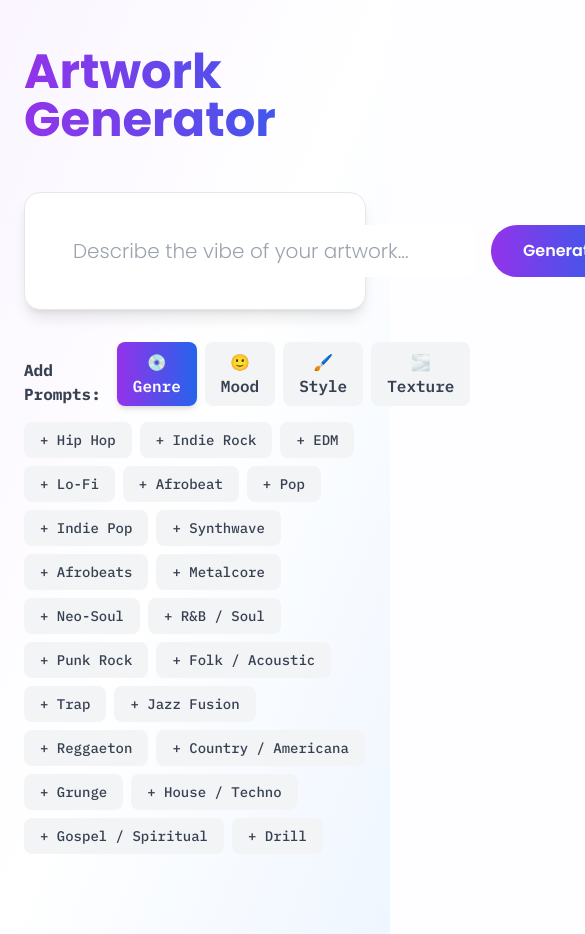
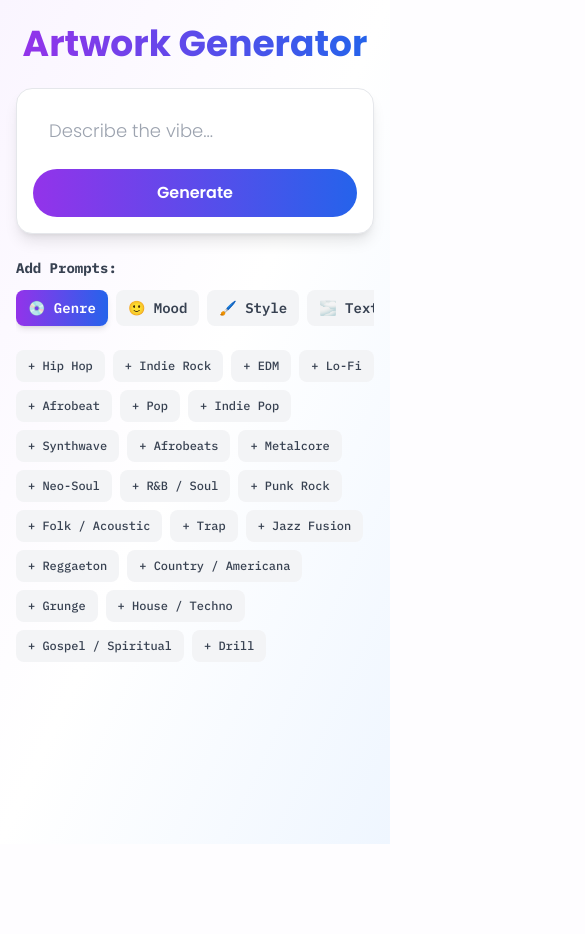
Before and after one commit to dittomusic-JK/ditto-artgen-starter, a Next.js app: page / in a window 390 px wide. Shown: the top 934 px of the page, 585 px wide, since content can reach past the window. After the commit the page ends 844 px from the top, so only its background shows below. Built offline with nearby package versions, Linux system fonts and the light colour scheme.

Commit message:
Update index.js

```diff
--- a/pages/index.js
+++ b/pages/index.js
@@ -160,9 +160,9 @@ export default function Home(){
         .animate-pulse-slow { animation: pulse-slow 2s ease-in-out infinite; }
       `}</style>
 
-      <main className="max-w-7xl mx-auto px-6 py-12">
-        <header className="flex items-center justify-between mb-12">
-          <h1 className="text-5xl font-bold bg-gradient-to-r from-purple-600 to-blue-600 bg-clip-text text-transparent" style={{fontFamily: 'Poppins'}}>
+      <main className="max-w-7xl mx-auto px-4 sm:px-6 py-6 sm:py-12">
+        <header className="flex flex-col sm:flex-row items-center sm:items-center justify-between mb-6 sm:mb-12 gap-4">
+          <h1 className="text-4xl sm:text-6xl font-bold bg-gradient-to-r from-purple-600 to-blue-600 bg-clip-text text-transparent text-center sm:text-left" style={{fontFamily: 'Poppins'}}>
             Artwork Generator
           </h1>
           {history.length > 0 && mode === 'gen' && (
@@ -174,18 +174,18 @@ export default function Home(){
 
         {mode==='gen' && (
           <>
-            <section className="bg-white rounded-2xl shadow-lg border border-gray-200 p-8 mb-8">
-              <div className="flex gap-4">
+            <section className="bg-white rounded-2xl shadow-lg border border-gray-200 p-4 sm:p-8 mb-6 sm:mb-8">
+              <div className="flex flex-col sm:flex-row gap-3 sm:gap-4">
                 <input
-                  className="flex-1 text-xl px-4 py-3 rounded-xl border-0 bg-white focus:outline-none focus:ring-0 transition-all"
+                  className="flex-1 text-lg sm:text-xl px-4 py-3 rounded-xl border-0 bg-white focus:outline-none focus:ring-0 transition-all"
                   style={{fontFamily: 'Poppins', fontWeight: 400, boxShadow: 'none'}}
-                  placeholder="Describe the vibe of your artwork..."
+                  placeholder="Describe the vibe..."
                   value={prompt}
                   onChange={e=>setPrompt(e.target.value)}
                   onKeyDown={e => e.key === 'Enter' && onGenerate()}
                 />
                 <button
-                  className="px-8 py-3 rounded-full bg-gradient-to-r from-purple-600 to-blue-600 text-white font-semibold hover:shadow-lg hover:scale-105 transition-all disabled:opacity-50 disabled:hover:scale-100"
+                  className="px-6 sm:px-8 py-3 rounded-full bg-gradient-to-r from-purple-600 to-blue-600 text-white font-semibold hover:shadow-lg hover:scale-105 transition-all disabled:opacity-50 disabled:hover:scale-100 sm:whitespace-nowrap"
                   style={{fontFamily: 'Poppins'}}
                   onClick={onGenerate}
                   disabled={isLoading}
@@ -195,9 +195,9 @@ export default function Home(){
               </div>
             </section>
 
-            <div className="flex items-end gap-4 mb-4">
-              <div className="font-bold text-gray-700" style={{fontFamily: 'IBM Plex Mono'}}>Add Prompts:</div>
-              <div className="flex gap-2">
+            <div className="flex flex-col sm:flex-row sm:items-end gap-3 sm:gap-4 mb-4">
+              <div className="font-bold text-gray-700 text-sm sm:text-base" style={{fontFamily: 'IBM Plex Mono'}}>Add Prompts:</div>
+              <div className="flex gap-2 overflow-x-auto pb-2 sm:pb-0">
                 {[
                   {key:'genre', label:'💿 Genre'},
                   {key:'mood', label:'🙂 Mood'},
@@ -206,7 +206,7 @@ export default function Home(){
                 ].map(t => (
                   <button
                     key={t.key}
-                    className={`px-4 py-2 rounded-lg font-semibold transition-all ${
+                    className={`px-3 sm:px-4 py-2 rounded-lg font-semibold transition-all whitespace-nowrap text-sm sm:text-base ${
                       activeTab===t.key
                         ? 'bg-gradient-to-r from-purple-600 to-blue-600 text-white shadow-md'
                         : 'bg-gray-100 text-gray-700 hover:bg-gray-200'
@@ -220,11 +220,11 @@ export default function Home(){
               </div>
             </div>
 
-            <div className="flex flex-wrap gap-2 mb-8">
+            <div className="flex flex-wrap gap-2 mb-6 sm:mb-8">
               {PROMPTS[activeTab].map(v => (
                 <button
                   key={v}
-                  className={`px-4 py-2 rounded-lg text-sm font-medium transition-all ${
+                  className={`px-3 sm:px-4 py-2 rounded-lg text-xs sm:text-sm font-medium transition-all ${
                     picks[activeTab].includes(v)
                       ? 'bg-gray-900 text-white shadow-md hover:scale-105'
                       : 'bg-gray-100 text-gray-700 hover:bg-gray-200'
@@ -246,8 +246,8 @@ export default function Home(){
 
             {!isLoading && images.length>0 && (
               <section>
-                <h3 className="text-xl font-semibold mb-4">Today</h3>
-                <div className="grid grid-cols-4 gap-6">
+                <h3 className="text-lg sm:text-xl font-semibold mb-4">Today</h3>
+                <div className="grid grid-cols-2 sm:grid-cols-4 gap-3 sm:gap-6">
                   {images.map((src,i)=>(
                     <div
                       key={i}
@@ -258,8 +258,8 @@ export default function Home(){
                       }}
                     >
                       <img src={src} className="w-full h-full object-cover" alt="" />
-                      <div className="absolute inset-0 bg-gradient-to-t from-black/60 to-transparent opacity-0 group-hover:opacity-100 transition-opacity flex items-end p-4">
-                        <span className="text-white font-medium text-sm">Click to edit</span>
+                      <div className="absolute inset-0 bg-gradient-to-t from-black/60 to-transparent opacity-0 group-hover:opacity-100 transition-opacity flex items-end p-3 sm:p-4">
+                        <span className="text-white font-medium text-xs sm:text-sm">Click to edit</span>
                       </div>
                     </div>
                   ))}
@@ -514,13 +514,13 @@ function Editor({ data, onClose }){
   }
 
   return (
-    <div className="flex">
-      <div className="flex-1 px-6 py-12" style={{marginRight: '384px'}}>
+    <div className="flex flex-col lg:flex-row">
+      <div className="flex-1 px-4 sm:px-6 py-4 sm:py-6 lg:mr-96">
         <button
-          className="mb-4 px-4 py-2 rounded-lg bg-white border border-gray-300 hover:bg-gray-50 flex items-center gap-2 transition-colors"
+          className="mb-4 px-4 py-2 rounded-lg bg-white border border-gray-300 hover:bg-gray-50 flex items-center gap-2 transition-colors text-sm sm:text-base"
           onClick={onClose}
         >
-          <svg className="w-5 h-5" viewBox="0 0 24 24" fill="none" stroke="currentColor" strokeWidth="2">
+          <svg className="w-4 h-4 sm:w-5 sm:h-5" viewBox="0 0 24 24" fill="none" stroke="currentColor" strokeWidth="2">
             <path d="M19 12H5M12 19l-7-7 7-7"/>
           </svg>
           Back to Generator
@@ -539,7 +539,7 @@ function Editor({ data, onClose }){
 
           {title && (
             <div
-              className="absolute w-8 h-8 -ml-4 -mt-4 rounded-full bg-purple-600 border-2 border-white shadow-lg cursor-grab hover:scale-110 transition-transform flex items-center justify-center"
+              className="absolute w-6 h-6 sm:w-8 sm:h-8 -ml-3 sm:-ml-4 -mt-3 sm:-mt-4 rounded-full bg-purple-600 border-2 border-white shadow-lg cursor-grab hover:scale-110 transition-transform flex items-center justify-center"
               style={{ left: `${titlePos.x * 100}%`, top: `${titlePos.y * 100}%` }}
               onMouseDown={(e) => handleMouseDown(e, 'title')}
             >
@@ -549,7 +549,7 @@ function Editor({ data, onClose }){
 
           {artist && (
             <div
-              className="absolute w-8 h-8 -ml-4 -mt-4 rounded-full bg-blue-600 border-2 border-white shadow-lg cursor-grab hover:scale-110 transition-transform flex items-center justify-center"
+              className="absolute w-6 h-6 sm:w-8 sm:h-8 -ml-3 sm:-ml-4 -mt-3 sm:-mt-4 rounded-full bg-blue-600 border-2 border-white shadow-lg cursor-grab hover:scale-110 transition-transform flex items-center justify-center"
               style={{ left: `${artistPos.x * 100}%`, top: `${artistPos.y * 100}%` }}
               onMouseDown={(e) => handleMouseDown(e, 'artist')}
             >
@@ -559,8 +559,8 @@ function Editor({ data, onClose }){
         </div>
       </div>
 
-      <aside className="w-96 bg-white border-l border-gray-200 p-6 flex flex-col fixed right-0 top-0 h-screen overflow-y-auto">
-        <div className="text-sm text-gray-500 mb-4 pb-4 border-b border-gray-200" style={{fontFamily: 'IBM Plex Mono', lineHeight: '1.5'}}>
+      <aside className="w-full lg:w-96 bg-white border-t lg:border-t-0 lg:border-l border-gray-200 p-4 sm:p-6 flex flex-col lg:fixed lg:right-0 lg:top-0 lg:h-screen overflow-y-auto">
+        <div className="text-xs sm:text-sm text-gray-500 mb-4 pb-4 border-b border-gray-200" style={{fontFamily: 'IBM Plex Mono', lineHeight: '1.5'}}>
           {data.prompt || '—'}
         </div>
 
@@ -568,7 +568,7 @@ function Editor({ data, onClose }){
           {['text', 'effects', 'filters'].map(panel => (
             <button
               key={panel}
-              className={`flex-1 px-3 py-2 rounded-lg text-sm font-medium transition-all ${
+              className={`flex-1 px-2 sm:px-3 py-2 rounded-lg text-xs sm:text-sm font-medium transition-all ${
                 activePanel === panel
                   ? 'bg-purple-600 text-white'
                   : 'bg-gray-100 text-gray-700 hover:bg-gray-200'
@@ -849,7 +849,7 @@ function Editor({ data, onClose }){
             style={{fontFamily: 'Poppins'}}
             onClick={downloadPNG}
           >
-            🚀 Upscale & Download (3000×3000)
+            🚀 Upscale & Download
           </button>
         </div>
       </aside>
```
